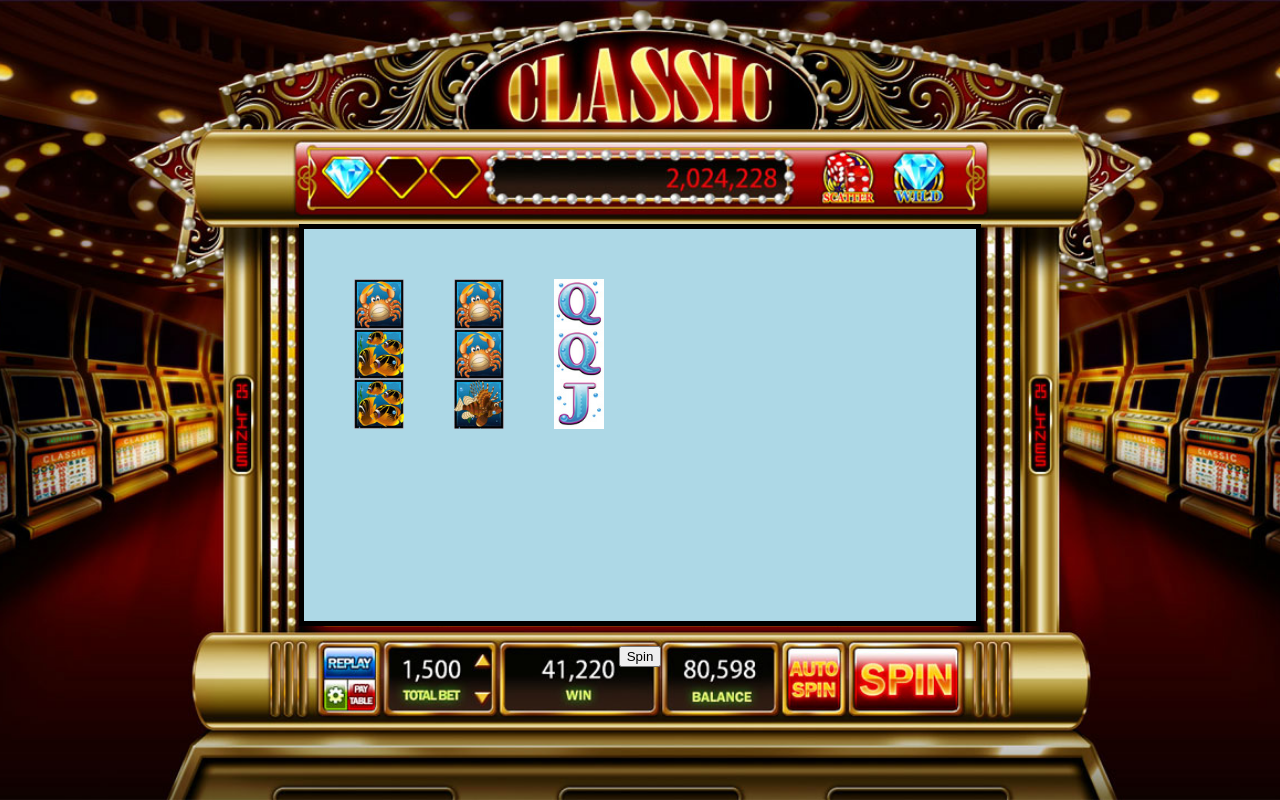
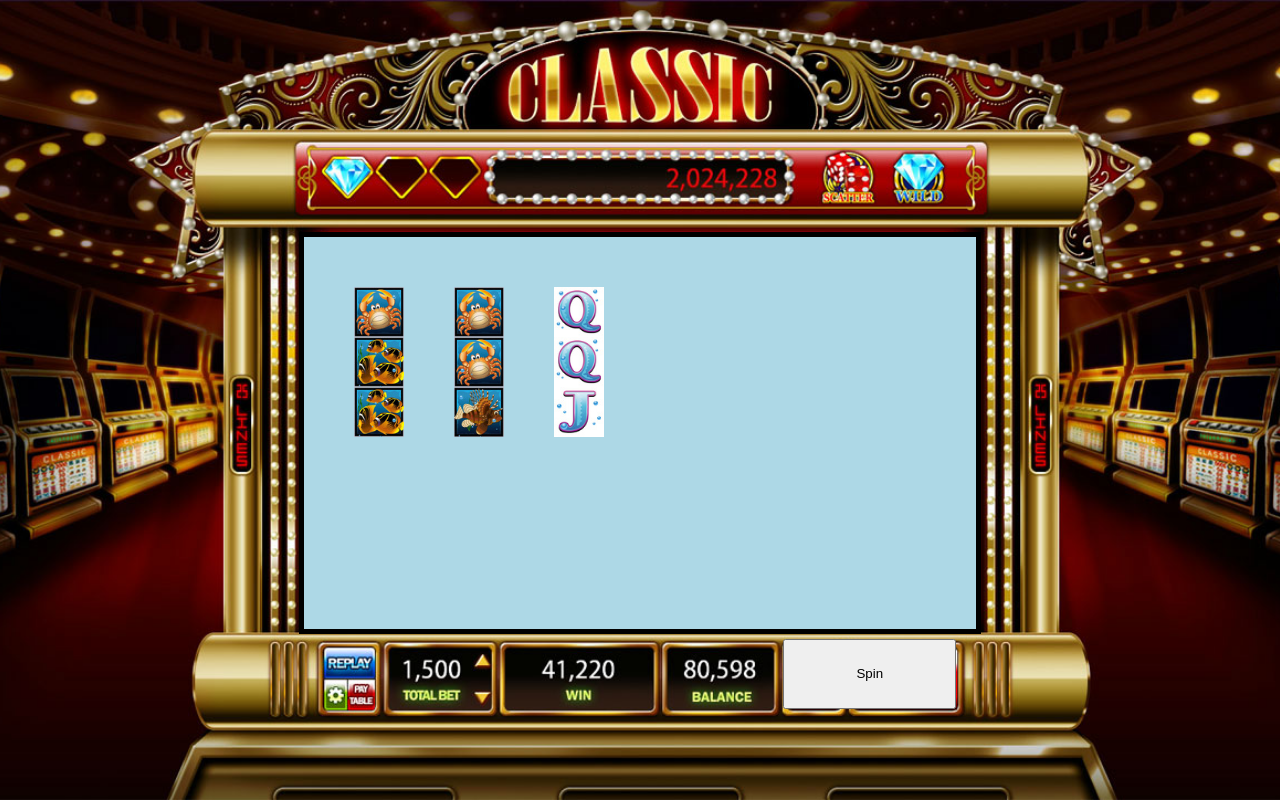
Before and after one commit to toradora477/test.14.04.2024.Game.Developer, a plain HTML site: page index.html in a window 1280 px wide. Drawn offline with Linux system fonts and the light colour scheme.

Commit message:
no message

```diff
--- a/index.html
+++ b/index.html
@@ -9,7 +9,7 @@
   <body>
     <div class="background"></div>
     <div class="slot-machine">
-      <canvas id="slotCanvas" width="400" height="300"></canvas>
+      <canvas id="slotCanvas"></canvas>
       <button id="spinButton">Spin</button>
     </div>
     <script src="scripts/loadImages.js"></script>
--- a/scripts/slotMachine.js
+++ b/scripts/slotMachine.js
@@ -14,6 +14,63 @@ class SlotMachine {
     this.symbolImages = symbolImages;
     // Вызываем метод для настройки размера канваса
     this.adjustCanvasSize();
+
+    this.adjustButtonPosition();
+  }
+
+  adjustButtonPosition() {
+    const windowHeight = window.innerHeight;
+    const windowWidth = window.innerWidth;
+
+    let marginTopPercentage;
+    if (windowHeight > 1000) {
+      marginTopPercentage = 20;
+    } else {
+      marginTopPercentage = 20;
+    }
+
+    const marginTop = windowHeight * (marginTopPercentage / 100); // Отступ в процентах от высоты окна
+    const marginRight = 20; // Отступ кнопки справа
+    const marginBottom = 20; // Отступ кнопки снизу
+
+    // Применяем отступ к кнопке, устанавливая абсолютное позиционирование и отступы
+    this.spinButton.style.position = 'absolute';
+
+    // const heightMultiplier = 90;
+
+    const widthMultiplier =
+      {
+        [900 >= windowHeight && windowHeight < 1000]: 193, // +
+        [800 >= windowHeight && windowHeight < 900]: 173, // +
+        [700 >= windowHeight && windowHeight < 800]: 173, // +
+        [windowHeight < 700]: 150,
+      }[true] || 215; //* + perfect
+
+    const heightMultiplier =
+      {
+        [900 >= windowHeight && windowHeight < 1000]: 80, // +
+        [800 >= windowHeight && windowHeight < 900]: 70, // +
+        [700 >= windowHeight && windowHeight < 800]: 70, // +
+        [windowHeight < 700]: 63,
+      }[true] || 90; //* + perfect
+
+    const bottomMultiplier =
+      {
+        [900 >= windowHeight && windowHeight < 1000]: -85, // +
+        [800 >= windowHeight && windowHeight < 900]: -75, // +
+        [700 >= windowHeight && windowHeight < 800]: -75, // +
+        [windowHeight < 700]: -70,
+      }[true] || -96; //* + perfect
+
+    this.spinButton.style.bottom = `${bottomMultiplier}px`; //? `-96px`
+    this.spinButton.style.left = `71%`; //* + perfect
+    this.spinButton.style.height = `${heightMultiplier}px`; //? `90px`
+    this.spinButton.style.width = `${widthMultiplier}px`; //? '215px'
+
+    // this.spinButton.style.top = `${marginTop}px`;
+    // this.spinButton.style.bottom = `-96px`;
+    // this.spinButton.style.left = `71%`;
+    // this.spinButton.style.bottom = `${marginBottom}px`;
   }
 
   // Метод для подстройки размеров канваса под размеры окна
@@ -22,11 +79,11 @@ class SlotMachine {
     const heightMultiplier = windowHeight > 1000 ? 0.48 : 0.49; //* + perfect
     const marginTopMultiplier =
       {
-        [900 >= windowHeight && windowHeight < 1000]: 120,
-        [800 >= windowHeight && windowHeight < 900]: 110,
-        [700 >= windowHeight && windowHeight < 800]: 100,
-        [windowHeight < 600]: 95,
-      }[true] || 130; //* + perfect
+        [900 >= windowHeight && windowHeight < 1000]: 74,
+        [800 >= windowHeight && windowHeight < 900]: 65,
+        [700 >= windowHeight && windowHeight < 800]: 56,
+        [windowHeight < 700]: 44,
+      }[true] || 80; //* + perfect
     this.canvas.height = windowHeight * heightMultiplier;
     this.canvas.style.marginTop = `${marginTopMultiplier}px`;
 
--- a/styles.css
+++ b/styles.css
@@ -4,7 +4,7 @@ body {
   justify-content: center;
   align-items: center;
   height: 100vh;
-  background-color: black;
+  background-color: #140001;
   background-image: url('./images/background.jpg');
   background-size: auto 100%;
   background-position: center;
@@ -21,13 +21,11 @@ canvas {
 
   display: block;
   margin: 0 auto;
-  /* margin-top: 130px; */
-  /* width: 200px; */
 }
 
 button {
-  display: block;
-  margin: 20px auto;
+  /* display: block; */
+  /* margin: 20px auto; */
 }
 
 .background {
```
